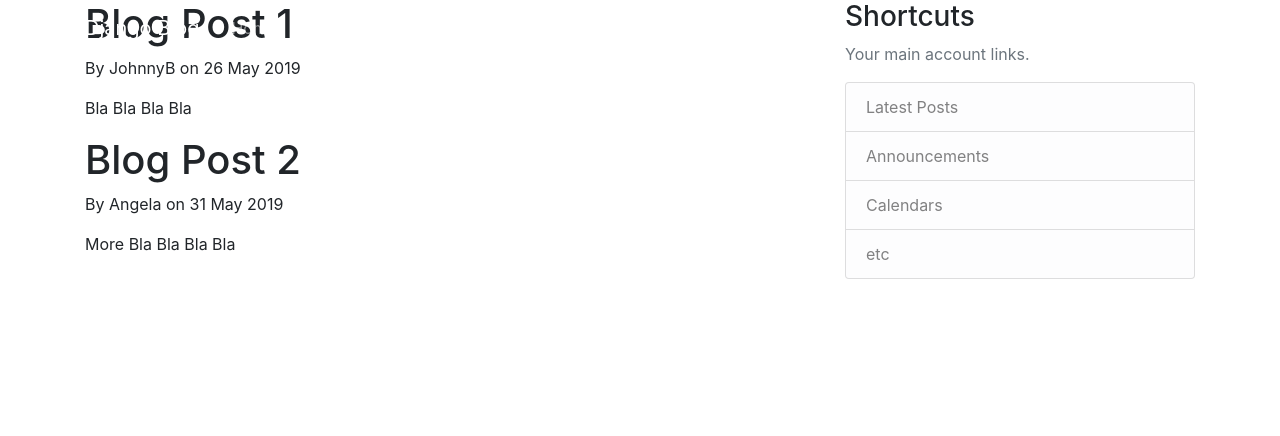
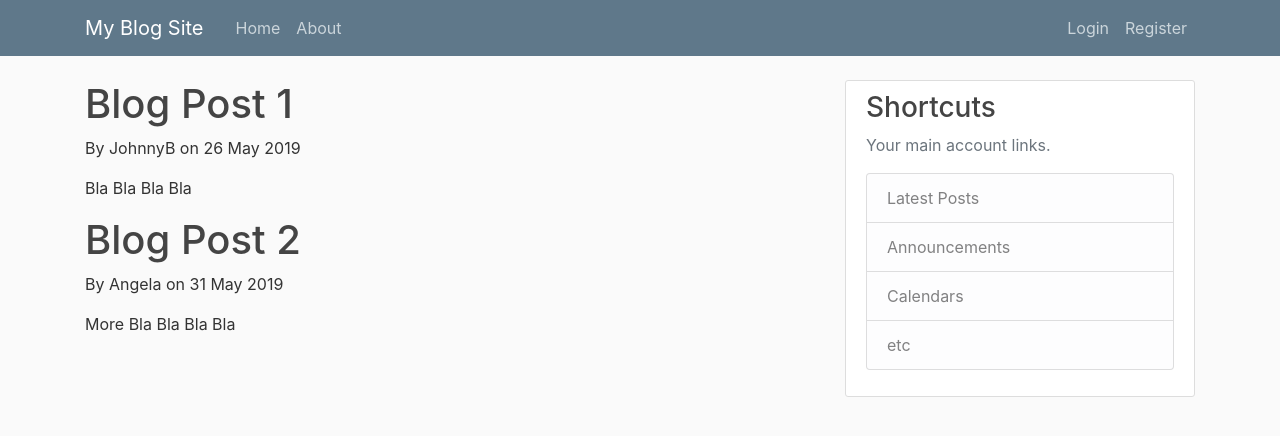
Before and after one commit to salemandreus/BlogSite, a Django app: page / in a window 1280 px wide. Shown: the top 436 px of the page. Run offline with Django 3.2, Linux system fonts and the light colour scheme; some libraries are stand-ins or nearby versions.

Commit message:
BLOG APP: Added static content - CSS styling to base template

```diff
--- /dev/null
+++ b/blog_project/blog/static/blog/main.css
@@ -0,0 +1,84 @@
+body {
+    background: #fafafa;
+    color: #333333;
+    margin-top: 5rem;
+  }
+
+  h1, h2, h3, h4, h5, h6 {
+    color: #444444;
+  }
+
+  ul {
+    margin: 0;
+  }
+
+  .bg-steel {
+    background-color: #5f788a;
+  }
+
+  .site-header .navbar-nav .nav-link {
+    color: #cbd5db;
+  }
+
+  .site-header .navbar-nav .nav-link:hover {
+    color: #ffffff;
+  }
+
+  .site-header .navbar-nav .nav-link.active {
+    font-weight: 500;
+  }
+
+  .content-section {
+    background: #ffffff;
+    padding: 10px 20px;
+    border: 1px solid #dddddd;
+    border-radius: 3px;
+    margin-bottom: 20px;
+  }
+
+  .article-title {
+    color: #444444;
+  }
+
+  a.article-title:hover {
+    color: #428bca;
+    text-decoration: none;
+  }
+
+  .article-content {
+    white-space: pre-line;
+  }
+
+  .article-img {
+    height: 65px;
+    width: 65px;
+    margin-right: 16px;
+  }
+
+  .article-metadata {
+    padding-bottom: 1px;
+    margin-bottom: 4px;
+    border-bottom: 1px solid #e3e3e3
+  }
+
+  .article-metadata a:hover {
+    color: #333;
+    text-decoration: none;
+  }
+
+  .article-svg {
+    width: 25px;
+    height: 25px;
+    vertical-align: middle;
+  }
+
+  .account-img {
+    height: 125px;
+    width: 125px;
+    margin-right: 20px;
+    margin-bottom: 16px;
+  }
+
+  .account-heading {
+    font-size: 2.5rem;
+  }
--- a/blog_project/blog/templates/blog/base.html
+++ b/blog_project/blog/templates/blog/base.html
@@ -1,3 +1,4 @@
+{% load static %}
 <!DOCTYPE html>
 <html>
 <head>
@@ -7,6 +8,8 @@
 
     <!-- Bootstrap CSS -->
     <link rel="stylesheet" href="https://stackpath.bootstrapcdn.com/bootstrap/4.1.3/css/bootstrap.min.css" integrity="sha384-MCw98/SFnGE8fJT3GXwEOngsV7Zt27NXFoaoApmYm81iuXoPkFOJwJ8ERdknLPMO" crossorigin="anonymous">
+
+<link rel="stylesheet" type="text/css" href="{% static 'blog/main.css' %}">
 
     {% if title %}
         <title> Blog Site - {{ title }} </title>
@@ -18,7 +21,7 @@
     <header class="site-header">
         <nav class="navbar navbar-expand-md navbar-dark bg-steel fixed-top">
             <div class="container">
-            <a class="navbar-brand mr-4" href="/">Django Blog</a>
+            <a class="navbar-brand mr-4" href="/">My Blog Site</a>
             <button class="navbar-toggler" type="button" data-toggle="collapse" data-target="#navbarToggle" aria-controls="navbarToggle" aria-expanded="false" aria-label="Toggle navigation">
             <span class="navbar-toggler-icon"></span>
             </button>
```
